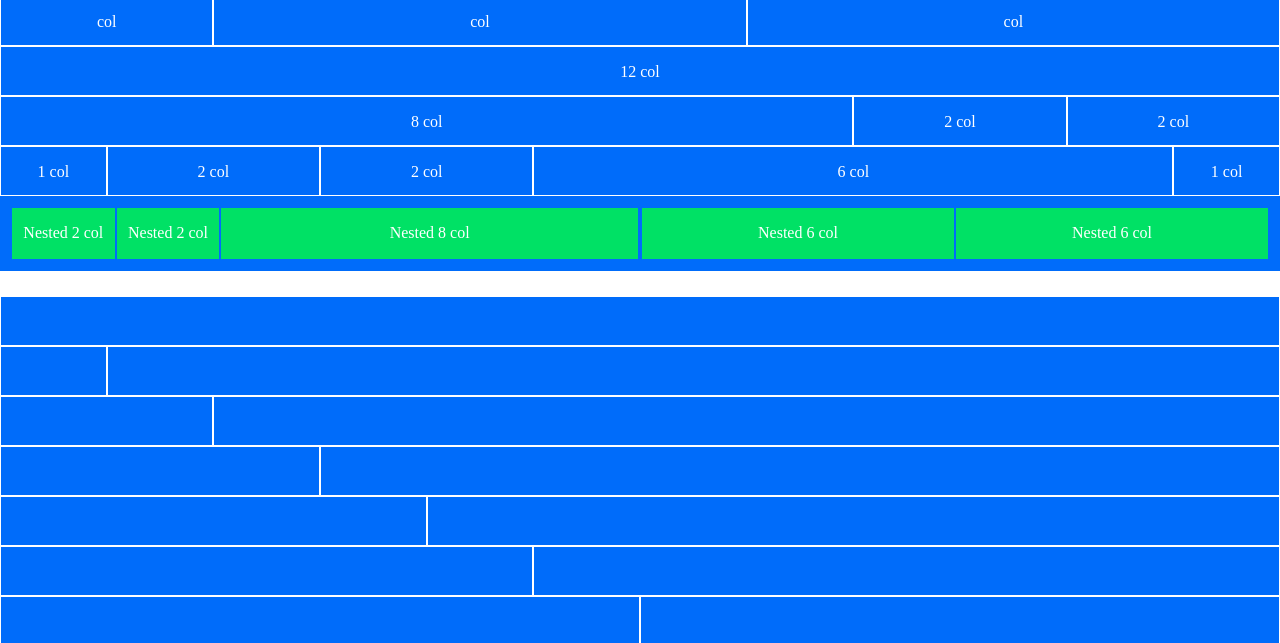
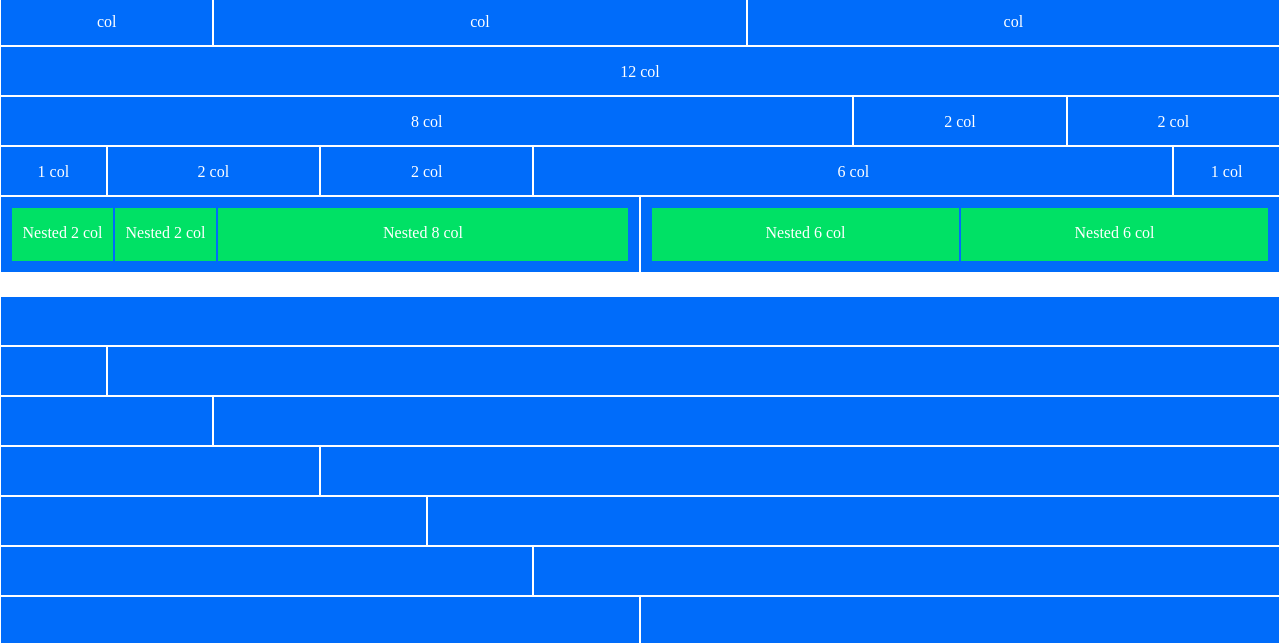
Before and after one commit to VitoMars/html-css-12bool, a plain HTML site: page index.html in a window 1280 px wide. Shown: the part 91-734 px from the top of the page. Drawn offline with Linux system fonts and the light colour scheme.

Commit message:
Utilizzo del flex e modifica alla riga nested

```diff
--- a/css/12bool.css
+++ b/css/12bool.css
@@ -5,15 +5,24 @@
   margin: 0 auto;
 }
 
-.container::after {
+/* .container::after {
   content: "";
   display: table;
   clear: both;
+} */
+
+/* colonne */
+/* [class*="col-"] {
+  float: left;
+} */
+
+[class*="col-"] {
+  flex: 0 0 auto;
 }
 
-/* colonne */
-[class*="col-"] {
-  float: left;
+.row {
+  display: flex;
+  flex-wrap: wrap;
 }
 
 .col-1 {
--- a/css/style.css
+++ b/css/style.css
@@ -17,14 +17,14 @@
   height: 100%;
 }
 
-.row .row2 {
+.row .row {
   background-color: #006cfa;
   height: 75px;
   padding: 10px;
   width: 100%;
 }
 
-.row .row2 [class*="col-"] {
+.row .row [class*="col-"] {
   background-color: #00e165;
   border: 1px solid #006cfa;
 }
--- a/index.html
+++ b/index.html
@@ -54,13 +54,15 @@
       </div>
 
       <div class="row">
-         <div class="row2">
             <div class="col-6">
+               <div class="row">
                   <div class="col-2">Nested 2 col</div>
                   <div class="col-2">Nested 2 col</div>
                   <div class="col-8">Nested 8 col</div>
                </div>
+            </div>
             <div class="col-6">
+               <div class="row">
                   <div class="col-6">Nested 6 col</div>
                   <div class="col-6">Nested 6 col</div>
                </div>
```
Lines whose indentation alone changed are shown as unchanged.
